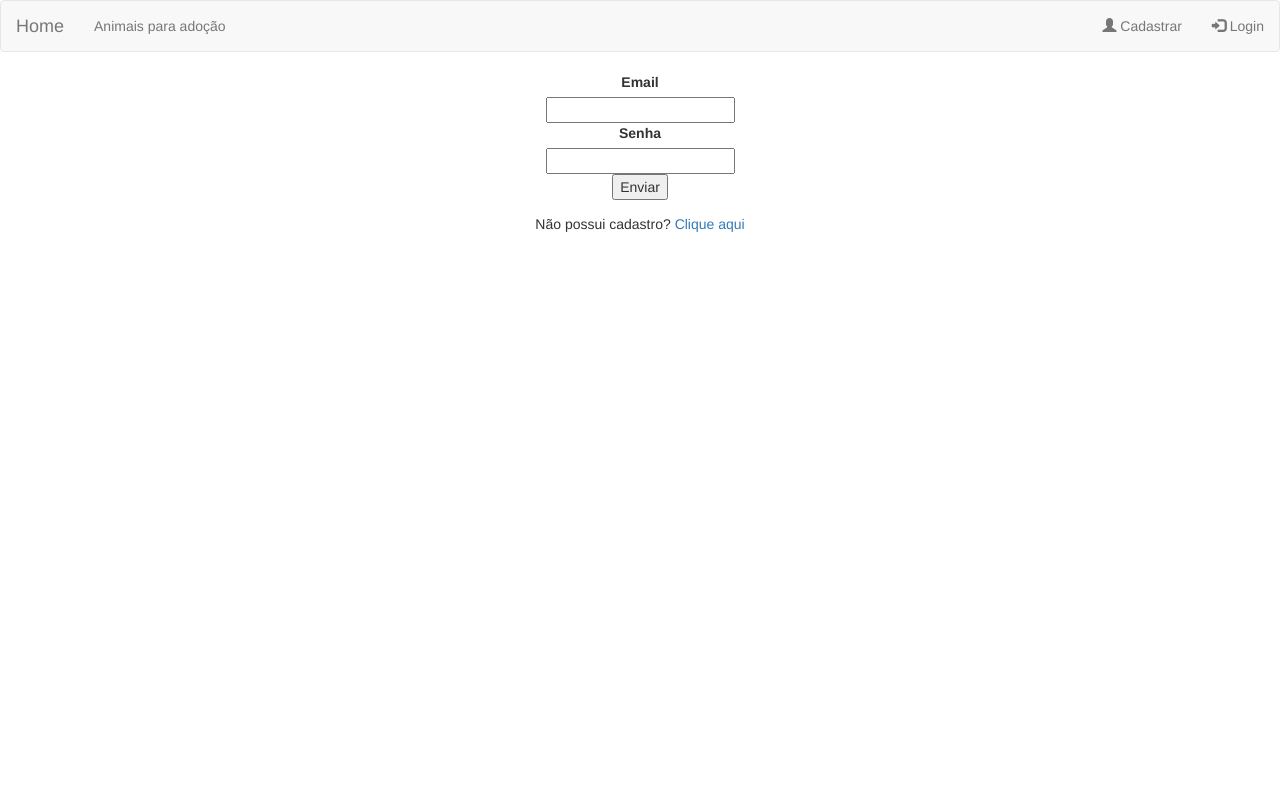
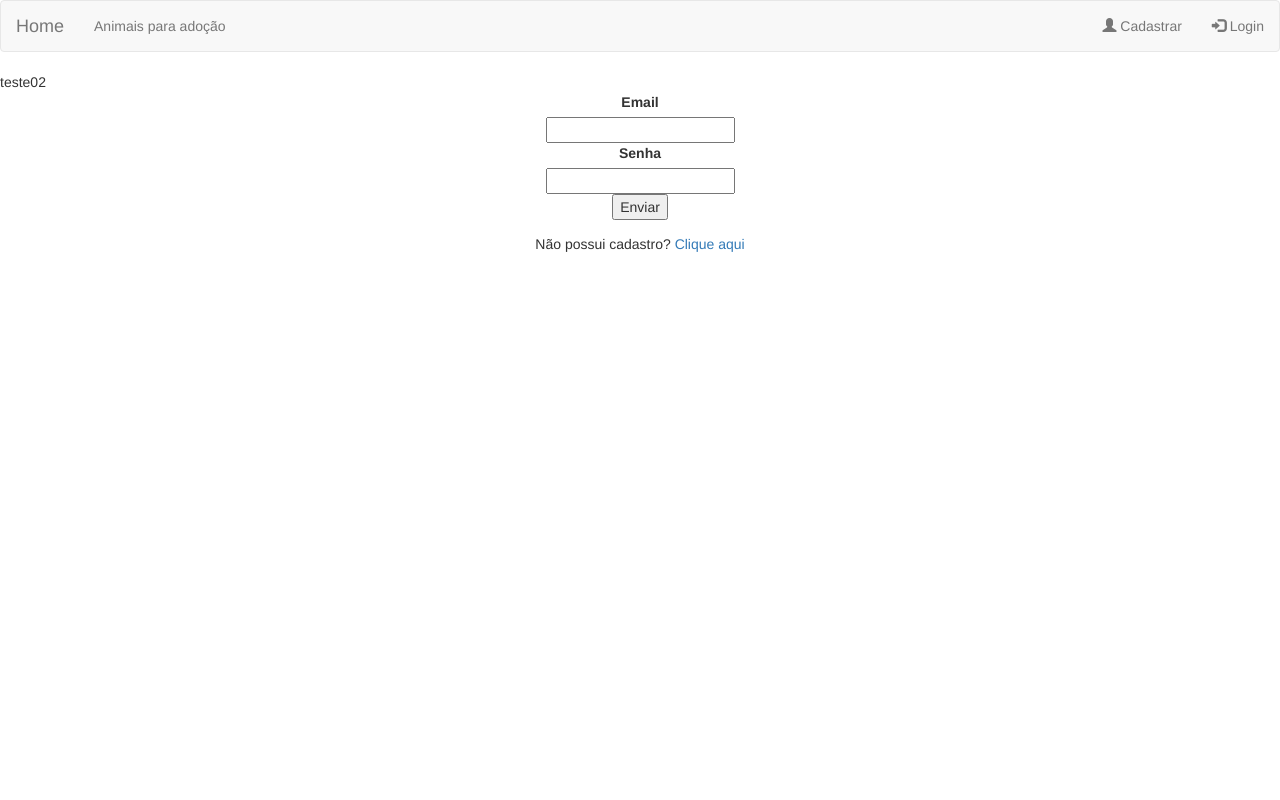
Before and after one commit to marcelorambomartins/adotePet, a CodeIgniter app: the page made by application/views/teste_github_desktop.php in a window 1280 px wide. Run offline with CodeIgniter, Linux system fonts and the light colour scheme; data that the repository does not hold is empty; some libraries are stand-ins or nearby versions.

Commit message:
teste02
teste02

```diff
--- a/application/views/teste_github_desktop.php
+++ b/application/views/teste_github_desktop.php
@@ -8,7 +8,7 @@
 		<?php
 			$this->load->view('menu');
 		?>
-
+			teste02
 		<div class="coluna col7 login text-center">
 			<?php
 				echo form_open('login');
```
